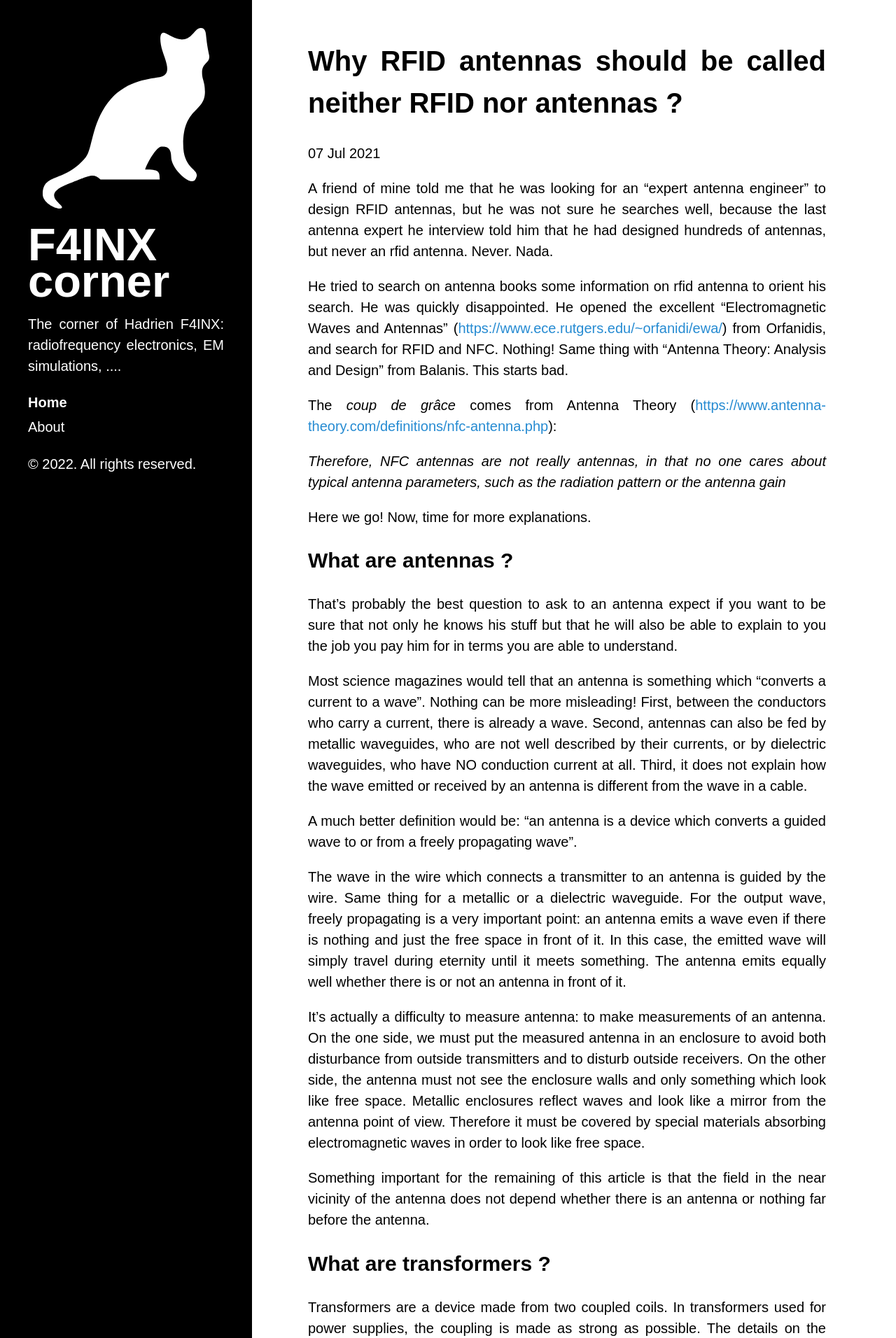
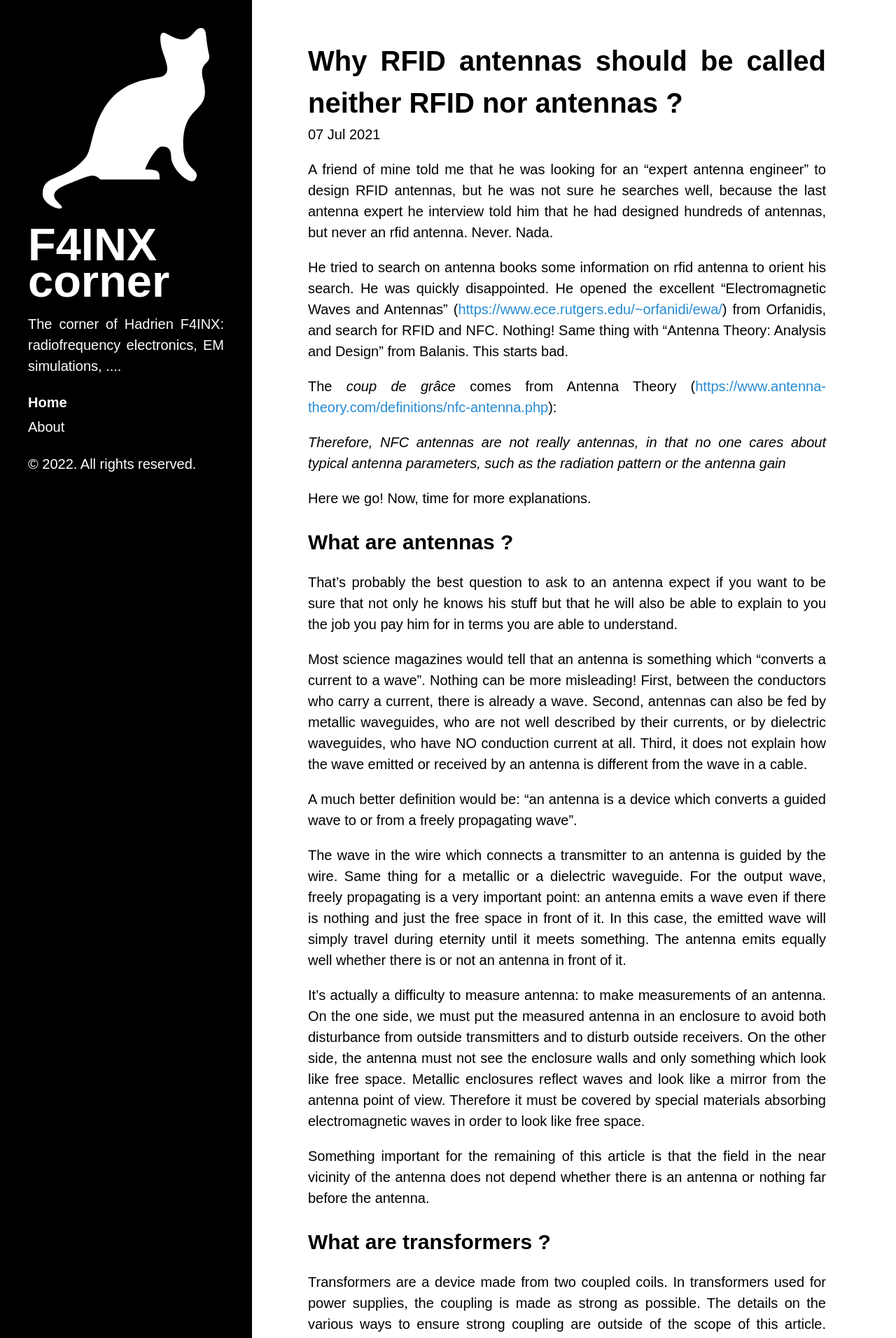
Before and after one commit to thadrien/Zview.github.io, a Jekyll site: the page built from index.html, in a window 1280 px wide. Shown: the top 1912 px of the page at 70% size. Built offline with Jekyll 4.4.1, drawn with Linux system fonts in a browser that asks for light colours; the list of posts is cut into pages by our own code.

Commit message:
Fix post date spacing.

```diff
--- a/public/css/f4inx.css
+++ b/public/css/f4inx.css
@@ -70,14 +70,14 @@ a:focus {
 /* Headings */
 /************/
 
-/* h1, h2, h3, h4, h5, h6 {
+h1, h2, h3, h4, h5, h6 {
   margin-bottom: .5rem;
-  font-weight: bold;
-  line-height: 1.25;
-  color: #313131;
-  text-rendering: optimizeLegibility;
+  /* font-weight: bold; */
+  /* line-height: 1.25; */
+  /* color: #313131; */
+  /* text-rendering: optimizeLegibility; */
 }
-h1 {
+/* h1 {
   font-size: 2rem;
 }
 h2 {
@@ -205,8 +205,8 @@ a.sidebar-nav-item:focus {
 
 /* Meta data line below post title */
 .post-date {
-  /* display: block; */
-  /* margin-top: -.5rem; */
+  display: block;
+  margin-top: -.5rem;
   /* margin-bottom: 1rem; */
   /* color: #9a9a9a; */
 }
```
